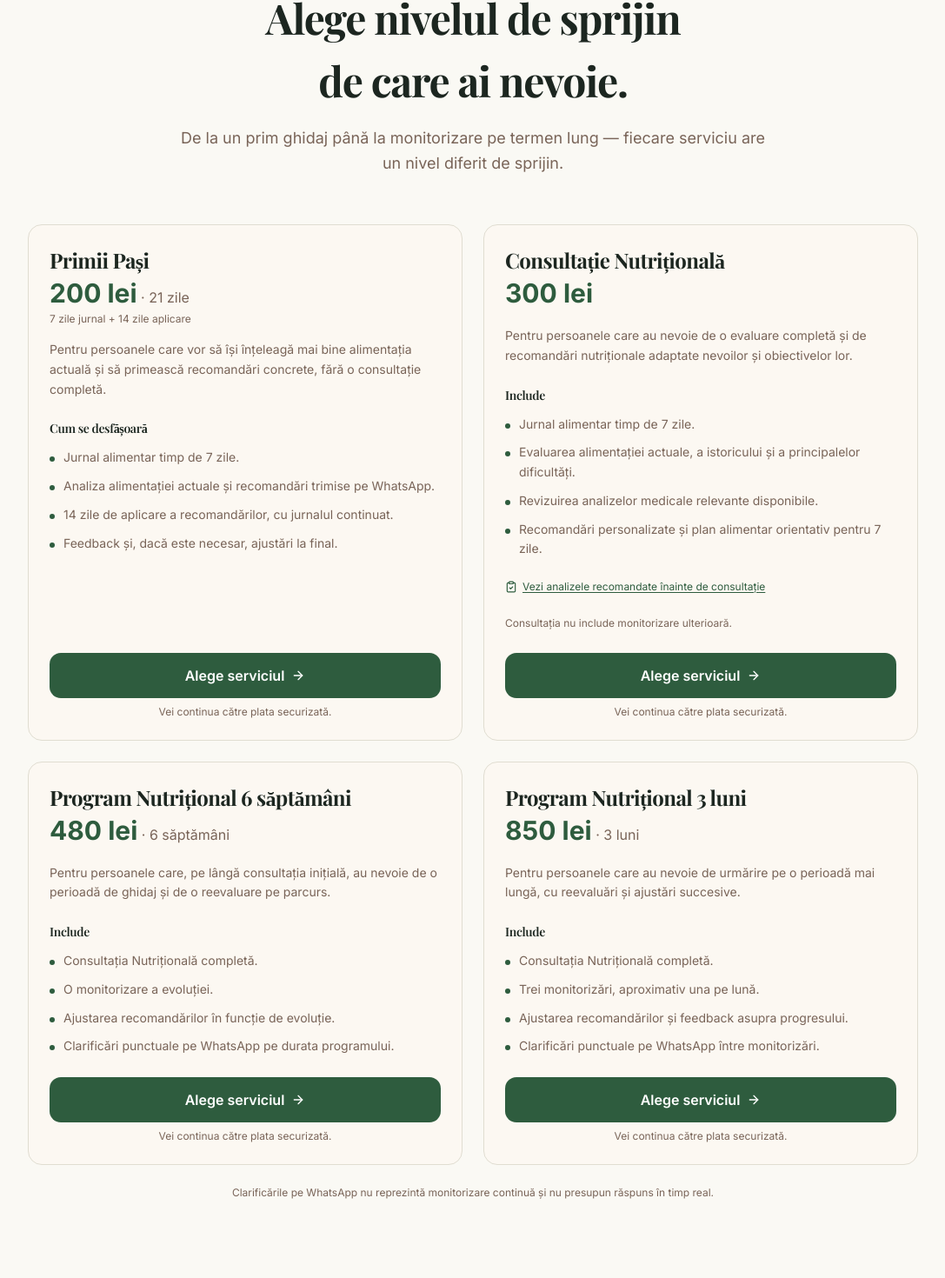
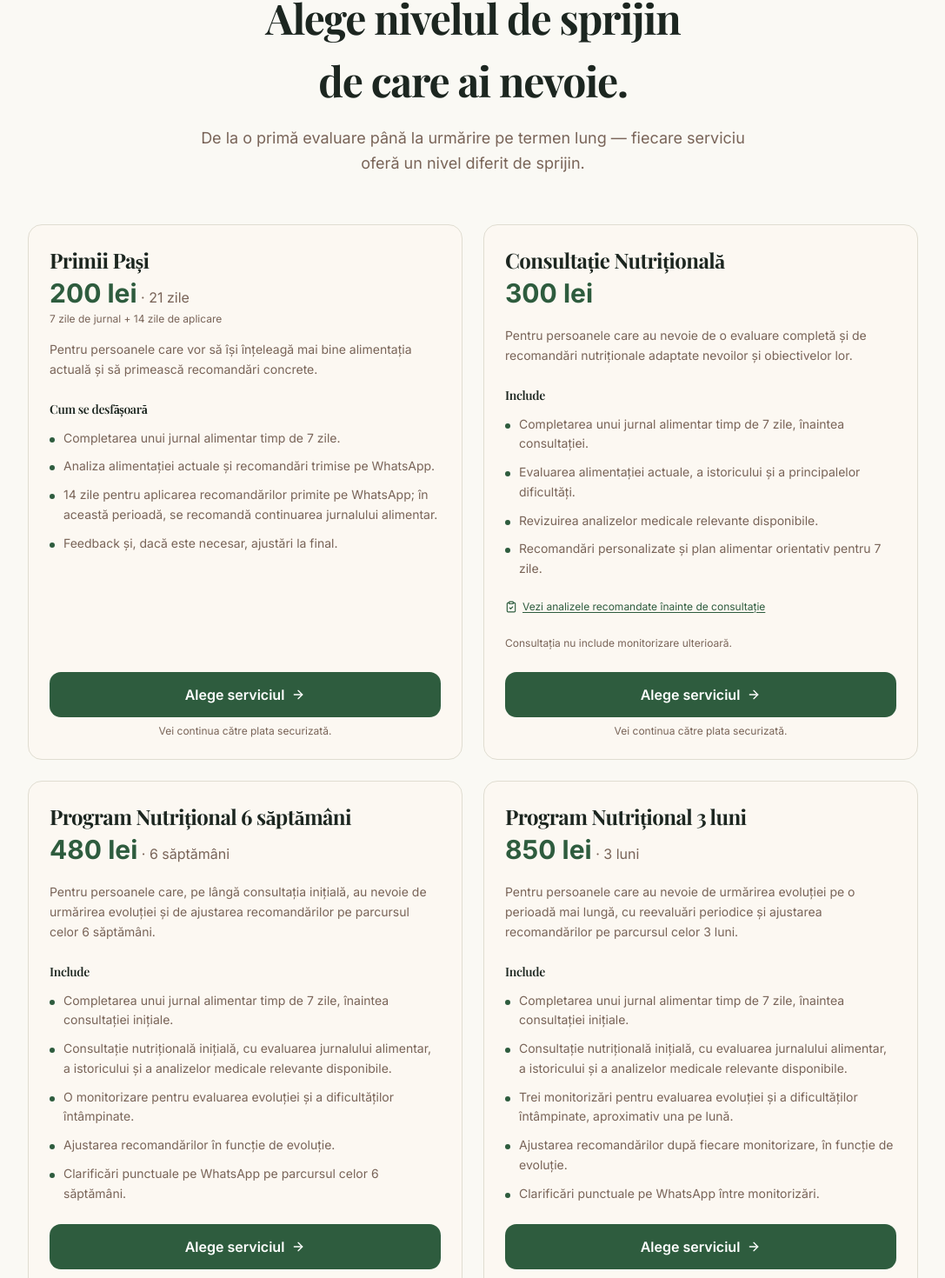
Before and after one commit to Diet4life/Diet4life-site, a React (Vite) app: page /services in a window 1280 px wide. Shown: the part 219-1689 px from the top of the page at 87% size, without its empty margins (96-1183 px from the left). Built offline with nearby package versions, Linux system fonts and the light colour scheme; a web font is replaced by a local one.

Commit message:
Rewrite Primii Pași and program card copy on Services page
Co-Authored-By: Claude Sonnet 5 <noreply@anthropic.com>
Claude-Session: https://claude.ai/code/session_01DSEq2dNsMu3kQkjZcvwz9Z

```diff
--- a/src/pages/Services.tsx
+++ b/src/pages/Services.tsx
@@ -74,25 +74,25 @@ const services: ServiceOffering[] = [
     price: 200,
     periodRo: "21 zile",
     periodEn: "21 days",
-    periodSubRo: "7 zile jurnal + 14 zile aplicare",
-    periodSubEn: "7 days journal + 14 days applying recommendations",
+    periodSubRo: "7 zile de jurnal + 14 zile de aplicare",
+    periodSubEn: "7 days of food diary + 14 days of implementation",
     shortRo:
-      "Pentru persoanele care vor să își înțeleagă mai bine alimentația actuală și să primească recomandări concrete, fără o consultație completă.",
+      "Pentru persoanele care vor să își înțeleagă mai bine alimentația actuală și să primească recomandări concrete.",
     shortEn:
-      "For people who want to better understand their current eating habits and get concrete recommendations, without a full consultation.",
+      "For people who want to better understand their current diet and receive clear, practical recommendations.",
     includeLabelRo: "Cum se desfășoară",
     includeLabelEn: "How it works",
     includeRo: [
-      "Jurnal alimentar timp de 7 zile.",
+      "Completarea unui jurnal alimentar timp de 7 zile.",
       "Analiza alimentației actuale și recomandări trimise pe WhatsApp.",
-      "14 zile de aplicare a recomandărilor, cu jurnalul continuat.",
+      "14 zile pentru aplicarea recomandărilor primite pe WhatsApp; în această perioadă, se recomandă continuarea jurnalului alimentar.",
       "Feedback și, dacă este necesar, ajustări la final.",
     ],
     includeEn: [
-      "A 7-day food journal.",
-      "Reviewing your current eating habits and recommendations sent on WhatsApp.",
-      "14 days of applying the recommendations, continuing the journal.",
-      "Feedback and, if needed, adjustments at the end.",
+      "Completing a food diary for 7 days.",
+      "Analysis of your current diet and recommendations sent via WhatsApp.",
+      "14 days to apply the recommendations received via WhatsApp; continuing the food diary during this period is recommended.",
+      "Feedback and, if necessary, final adjustments.",
     ],
     hasWhatsApp: true,
   },
@@ -108,13 +108,13 @@ const services: ServiceOffering[] = [
     includeLabelRo: "Include",
     includeLabelEn: "Includes",
     includeRo: [
-      "Jurnal alimentar timp de 7 zile.",
+      "Completarea unui jurnal alimentar timp de 7 zile, înaintea consultației.",
       "Evaluarea alimentației actuale, a istoricului și a principalelor dificultăți.",
       "Revizuirea analizelor medicale relevante disponibile.",
       "Recomandări personalizate și plan alimentar orientativ pentru 7 zile.",
     ],
     includeEn: [
-      "A 7-day food journal.",
+      "Completion of a 7-day food diary before the consultation.",
       "Reviewing your current eating habits, history, and main difficulties.",
       "Reviewing your relevant available medical test results.",
       "Tailored recommendations and an orientative 7-day meal plan.",
@@ -131,22 +131,24 @@ const services: ServiceOffering[] = [
     periodRo: "6 săptămâni",
     periodEn: "6 weeks",
     shortRo:
-      "Pentru persoanele care, pe lângă consultația inițială, au nevoie de o perioadă de ghidaj și de o reevaluare pe parcurs.",
+      "Pentru persoanele care, pe lângă consultația inițială, au nevoie de urmărirea evoluției și de ajustarea recomandărilor pe parcursul celor 6 săptămâni.",
     shortEn:
-      "For people who need, beyond the initial consultation, a period of guidance and a check-in along the way.",
+      "For people who, in addition to the initial consultation, need progress follow-up and adjustments to their recommendations throughout the six weeks.",
     includeLabelRo: "Include",
     includeLabelEn: "Includes",
     includeRo: [
-      "Consultația Nutrițională completă.",
-      "O monitorizare a evoluției.",
+      "Completarea unui jurnal alimentar timp de 7 zile, înaintea consultației inițiale.",
+      "Consultație nutrițională inițială, cu evaluarea jurnalului alimentar, a istoricului și a analizelor medicale relevante disponibile.",
+      "O monitorizare pentru evaluarea evoluției și a dificultăților întâmpinate.",
       "Ajustarea recomandărilor în funcție de evoluție.",
-      "Clarificări punctuale pe WhatsApp pe durata programului.",
+      "Clarificări punctuale pe WhatsApp pe parcursul celor 6 săptămâni.",
     ],
     includeEn: [
-      "The full Nutrition Consultation.",
-      "One check-in on your progress.",
-      "Adjusting recommendations based on your progress.",
-      "Point-in-time clarifications on WhatsApp during the program.",
+      "Completion of a 7-day food diary before the initial consultation.",
+      "Initial nutrition consultation, including a review of the food diary, medical history and relevant available medical test results.",
+      "One follow-up to assess progress and any difficulties encountered.",
+      "Adjustments to the recommendations based on progress.",
+      "Brief clarifications via WhatsApp throughout the six weeks.",
     ],
     hasWhatsApp: true,
   },
@@ -158,22 +160,24 @@ const services: ServiceOffering[] = [
     periodRo: "3 luni",
     periodEn: "3 months",
     shortRo:
-      "Pentru persoanele care au nevoie de urmărire pe o perioadă mai lungă, cu reevaluări și ajustări succesive.",
+      "Pentru persoanele care au nevoie de urmărirea evoluției pe o perioadă mai lungă, cu reevaluări periodice și ajustarea recomandărilor pe parcursul celor 3 luni.",
     shortEn:
-      "For people who need longer-term follow-up, with successive check-ins and adjustments.",
+      "For people who need longer-term progress follow-up, with regular reassessments and adjustments to their recommendations throughout the three months.",
     includeLabelRo: "Include",
     includeLabelEn: "Includes",
     includeRo: [
-      "Consultația Nutrițională completă.",
-      "Trei monitorizări, aproximativ una pe lună.",
-      "Ajustarea recomandărilor și feedback asupra progresului.",
+      "Completarea unui jurnal alimentar timp de 7 zile, înaintea consultației inițiale.",
+      "Consultație nutrițională inițială, cu evaluarea jurnalului alimentar, a istoricului și a analizelor medicale relevante disponibile.",
+      "Trei monitorizări pentru evaluarea evoluției și a dificultăților întâmpinate, aproximativ una pe lună.",
+      "Ajustarea recomandărilor după fiecare monitorizare, în funcție de evoluție.",
       "Clarificări punctuale pe WhatsApp între monitorizări.",
     ],
     includeEn: [
-      "The full Nutrition Consultation.",
-      "Three check-ins, roughly one per month.",
-      "Adjustments and feedback on your progress.",
-      "Point-in-time clarifications on WhatsApp between check-ins.",
+      "Completion of a 7-day food diary before the initial consultation.",
+      "Initial nutrition consultation, including a review of the food diary, medical history and relevant available medical test results.",
+      "Three follow-ups to assess progress and any difficulties encountered, approximately one per month.",
+      "Adjustments to the recommendations after each follow-up, based on progress.",
+      "Brief clarifications via WhatsApp between follow-ups.",
     ],
     hasWhatsApp: true,
   },
@@ -306,8 +310,8 @@ export default function Services() {
   useDocumentHead(
     ro ? "Servicii și prețuri | Diet4Life Concept" : "Services & Pricing | Diet4Life Concept",
     ro
-      ? "Evaluare nutrițională, monitorizare și ghidaj — alege nivelul de sprijin potrivit pentru tine, cu prețuri clare, afișate direct."
-      : "Nutrition assessment, monitoring and guidance — choose the right level of support for you, with clear, upfront pricing.",
+      ? "Evaluare nutrițională, monitorizare și sprijin — alege nivelul potrivit pentru tine, cu prețuri clare, afișate direct."
+      : "Nutrition assessment, monitoring and support — choose the right level for you, with clear, upfront pricing.",
     { canonical: "https://diet4lifeconcept.ro/services" }
   );
 
@@ -339,8 +343,8 @@ export default function Services() {
           </h1>
           <p className="text-muted-foreground max-lg:text-[17px] max-lg:leading-[1.55] lg:text-lg lg:leading-relaxed">
             {ro
-              ? "De la un prim ghidaj până la monitorizare pe termen lung — fiecare serviciu are un nivel diferit de sprijin."
-              : "From initial guidance to longer-term monitoring — each service offers a different level of support."}
+              ? "De la o primă evaluare până la urmărire pe termen lung — fiecare serviciu oferă un nivel diferit de sprijin."
+              : "From an initial assessment to longer-term follow-up — each service offers a different level of support."}
           </p>
         </div>
 
```
